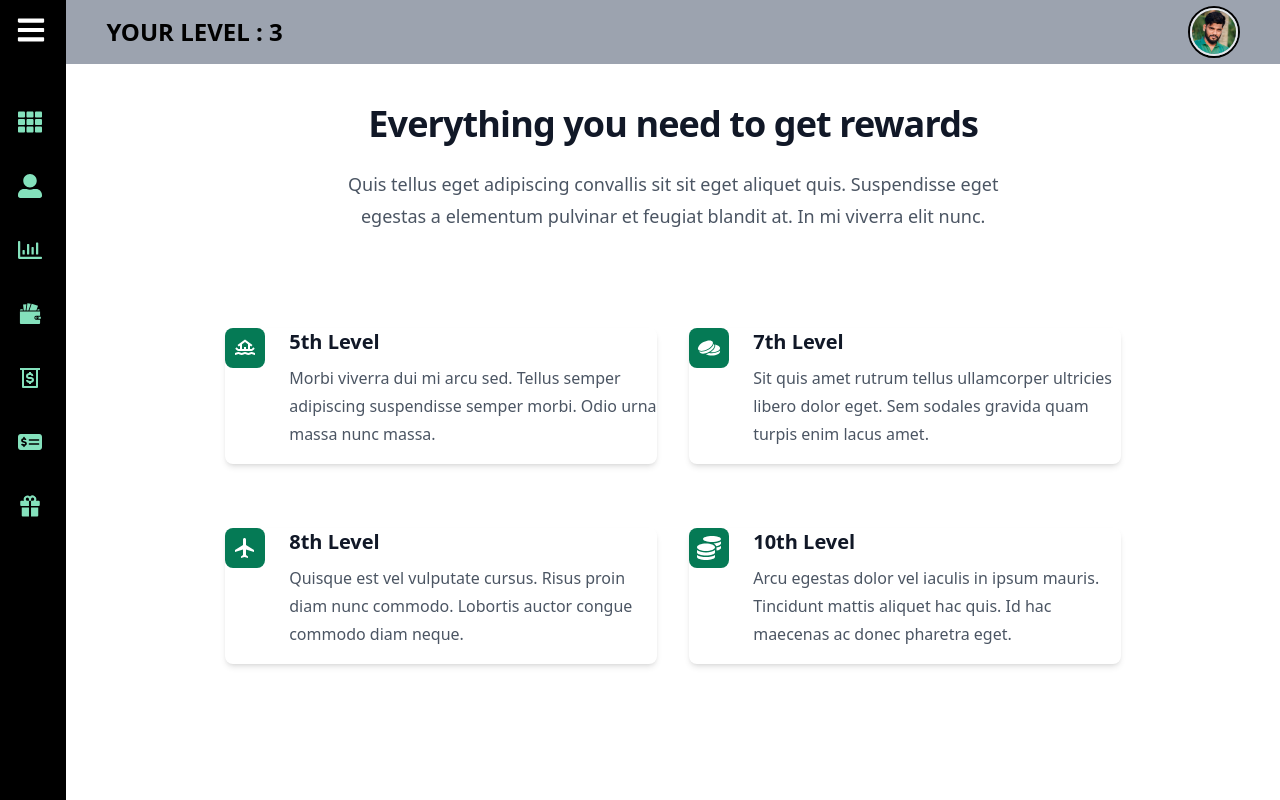
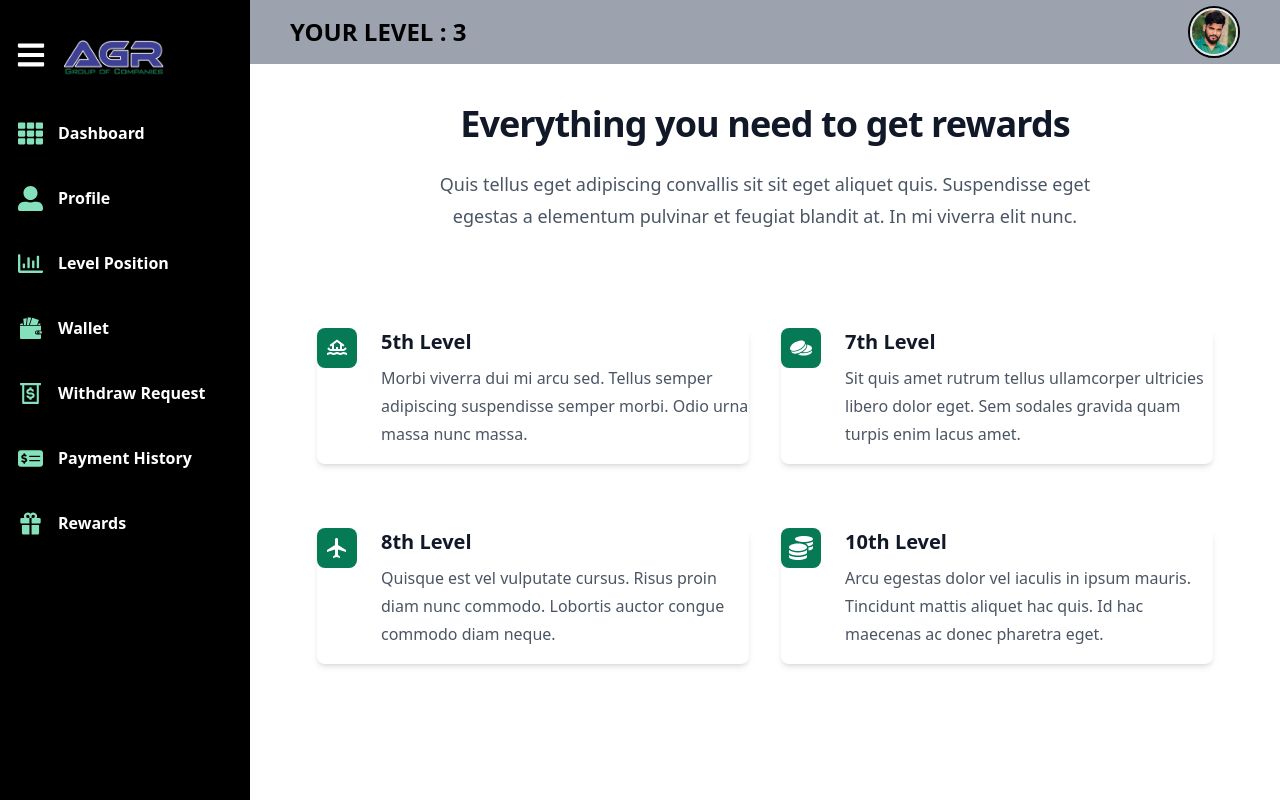
Before and after one commit to saravanasds/agr_dashboard_dev, a React (Vite) app: page /rewards in a window 1280 px wide. Built offline with nearby package versions, Linux system fonts and the light colour scheme.

Commit message:
sidebar correction is done

```diff
--- a/src/components/Sidebar.jsx
+++ b/src/components/Sidebar.jsx
@@ -1,4 +1,4 @@
-import React, { useState } from 'react';
+import React, { useState, useEffect } from 'react';
 import {
     FaTh,
     FaBars,
@@ -11,10 +11,26 @@ import { FaMoneyCheckDollar } from "react-icons/fa6";
 import { BiMoneyWithdraw } from "react-icons/bi";
 import { NavLink } from 'react-router-dom';
 
+const Sidebar = ({children}) => {
+    const [isOpen, setIsOpen] = useState(window.innerWidth > 568);
+    const [isMobile, setIsMobile] = useState(window.innerWidth < 568); // Set isMobile based on window width
+    const toggle = () => {
+        if (!isMobile) { // Toggle sidebar only if it's not in mobile view
+            setIsOpen(!isOpen);
+        }
+    };
 
-const Sidebar = ({children}) => {
-    const[isOpen ,setIsOpen] = useState(false);
-    const toggle = () => setIsOpen (!isOpen);
+    const handleResize = () => {
+        setIsMobile(window.innerWidth < 568);
+        setIsOpen(window.innerWidth > 568)   // Update isMobile when window is resized
+    };
+
+    // Listen for window resize events
+    useEffect(() => {
+        window.addEventListener('resize', handleResize);
+        return () => window.removeEventListener('resize', handleResize);
+    }, []);
+
     const menuItem=[
         {
             path:"/dashboard",
@@ -51,26 +67,29 @@ const Sidebar = ({children}) => {
             name:"Rewards",
             icon:<IoGiftSharp/>
         },
-    ]
+    ];
+
     return (
         <div className="flex w-full">
-           <div style={{width: isOpen ? "250px" : "70px"}} className="sidebar bg-black min-h-screen text-white transition-all duration-500 relative">
-               <div className="top_section flex items-center py-[20px] " style={{marginBottom: isOpen ? "15px" : "60px"}}>
-                   <img src="src/assets/agr logo.png" alt="" style={{display: isOpen ? "block" : "none"}} className="logo w-[85px] sm:w-[100px] ml-14 sm:ml-16 mt-5" />
-                   <div style={{marginTop: isOpen ? "15px" : "20px"}} className="bars flex text-3xl cursor-pointer hover:text-blue-400 absolute ml-[16px]">
+            <div style={{ width: isOpen ? "250px" : "40px", minWidth: isOpen ? "250px" : "40px" }} className="sidebar bg-black min-h-screen text-white transition-all duration-500 fixed">
+                <div className="top_section flex items-center py-[20px] " style={{ marginBottom: isOpen ? "15px" : "60px" }}>
+                    <img src="src/assets/agr logo.png" alt="" style={{ display: isOpen ? "block" : "none" }} className="logo w-[85px] sm:w-[100px] ml-14 sm:ml-16 mt-5" />
+                    <div style={{ marginTop: isOpen ? "15px" : "20px", fontSize: isOpen? "30px" : "25px", marginLeft: isOpen ? "16px" : "8px" }} className="bars flex justify-center items-center text-3xl cursor-pointer hover:text-blue-400 absolute ">
                         <FaBars onClick={toggle}/>
                     </div>
                 </div>
                 {
                     menuItem.map((item, index)=>(
-                       <NavLink to={item.path} key={index} className="link flex items-center py-[10px] px-[18px] gap-[15px] text-green-300 hover:bg-green-400 hover:text-[#000] transition-all duration-500 mb-5 " activeclassName="active">
-                           <div className="icon text-2xl">{item.icon}</div>
-                           <div style={{display: isOpen ? "block" : "none"}} className="link_text text-md text-white font-semibold hover:text-black">{item.name}</div>
+                        <NavLink to={item.path} key={index} className="link flex items-center py-[10px] px-[18px] gap-[15px] text-green-300 hover:bg-green-400 hover:text-[#000] transition-all duration-500 mb-5 " activeclassName="active" style={{ justifyContent: isOpen? "start" : "center" }}>
+                            <div className="icon" style={{ fontSize: isOpen? "25px" : "20px" }} >{item.icon}</div>
+                            <div style={{ display: isOpen ? "block" : "none" }} className="link_text text-md text-white font-semibold hover:text-black">{item.name}</div>
                         </NavLink>
                     ))
                 }
             </div>
+            <div className="main-container w-full transition-all duration-500" style={{ overflowY: "auto", marginLeft: isOpen ? "250px" : "40px" }}>
                 <main className='w-full'>{children}</main>
+            </div>
         </div>
     );
 };
```
Lines whose indentation alone changed are shown as unchanged.
